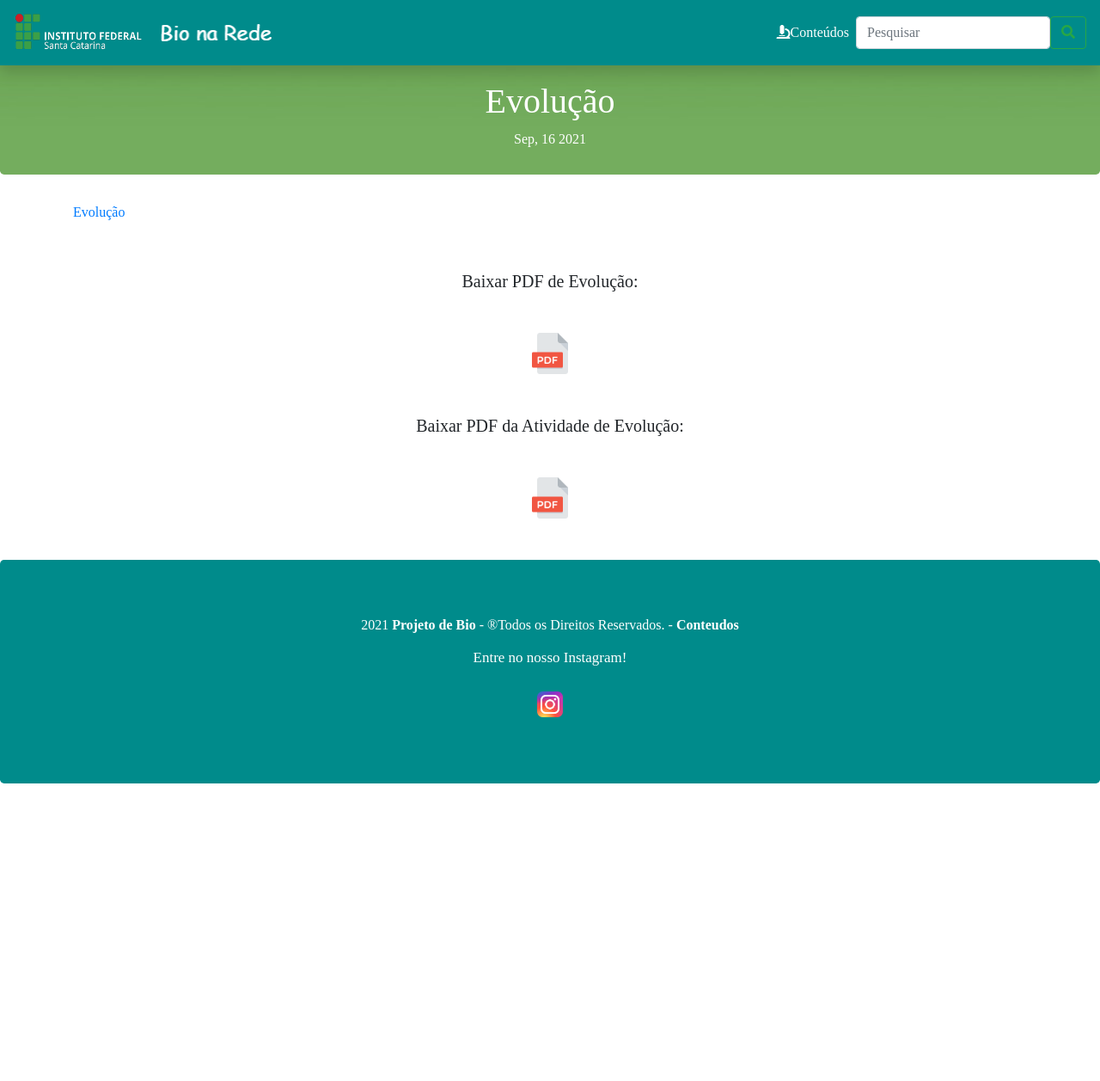
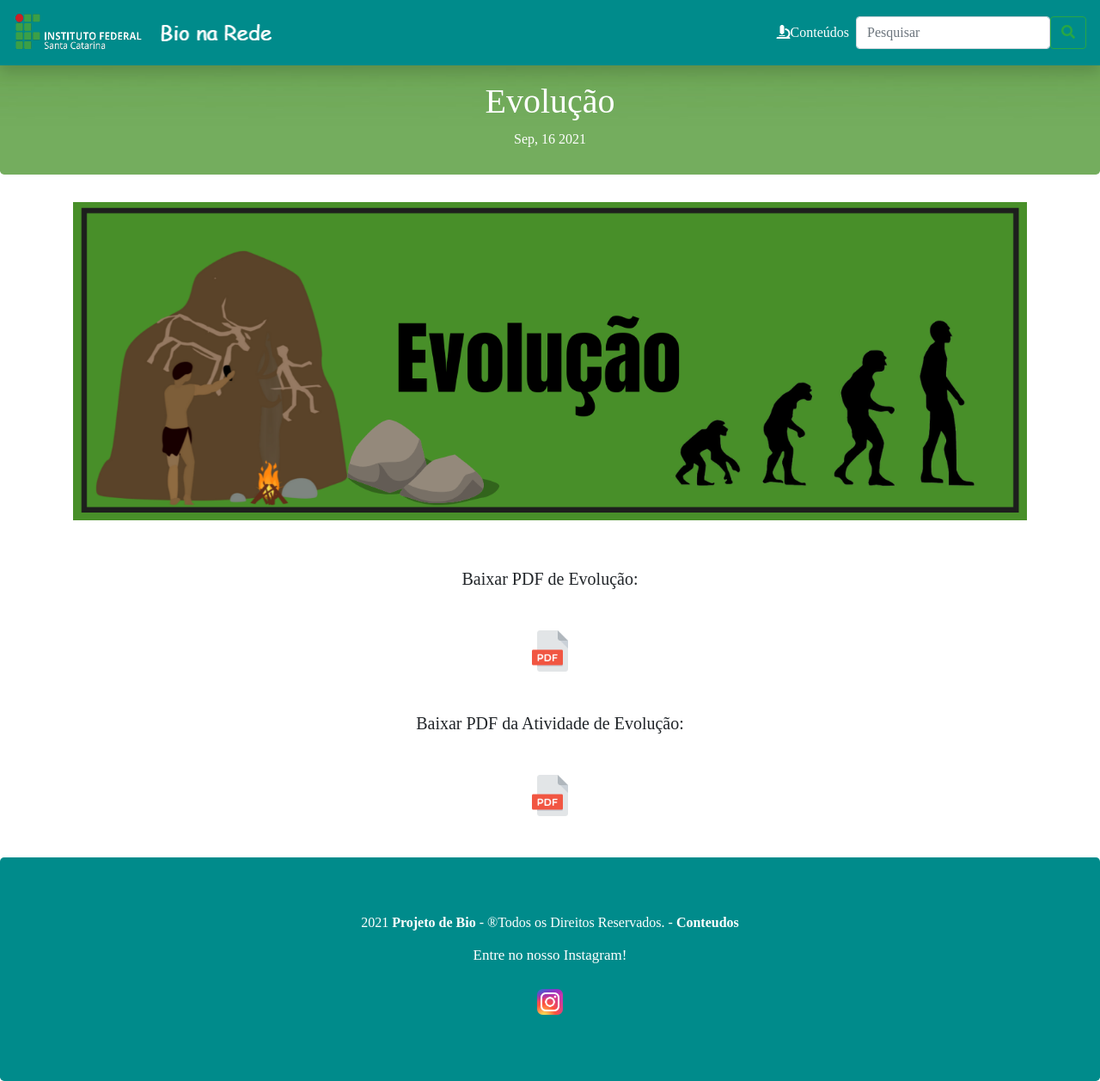
Before and after one commit to bionarede/bionarede, a Jekyll site: the page built from _posts/2021-09-16-Evolução.markdown, in a window 1280 px wide and 1257 px high. Shown: the whole window at 86% size. Built offline with Jekyll 4.4.1, drawn with Linux system fonts in a browser that asks for light colours; nearby versions of some CDN libraries; library files that are not in the unit come from our copies.

Commit message:
Ecologia_Evolução3

```diff
--- a/_posts/2021-09-16-Evolução.markdown
+++ b/_posts/2021-09-16-Evolução.markdown
@@ -8,7 +8,7 @@ image: '/assets/img/jekyll/cerrado.jpg'
 ---
 [comment]: <> (https://pixabay.com/pt/photos/%C3%A1rvore-amanhecer-cerrado-sol-dia-1784750/)
 
-[Evolução](/assets/img/evolução.png)
+![Evolução](/assets/img/evoluçao.png)
 
 
 <br>
```
